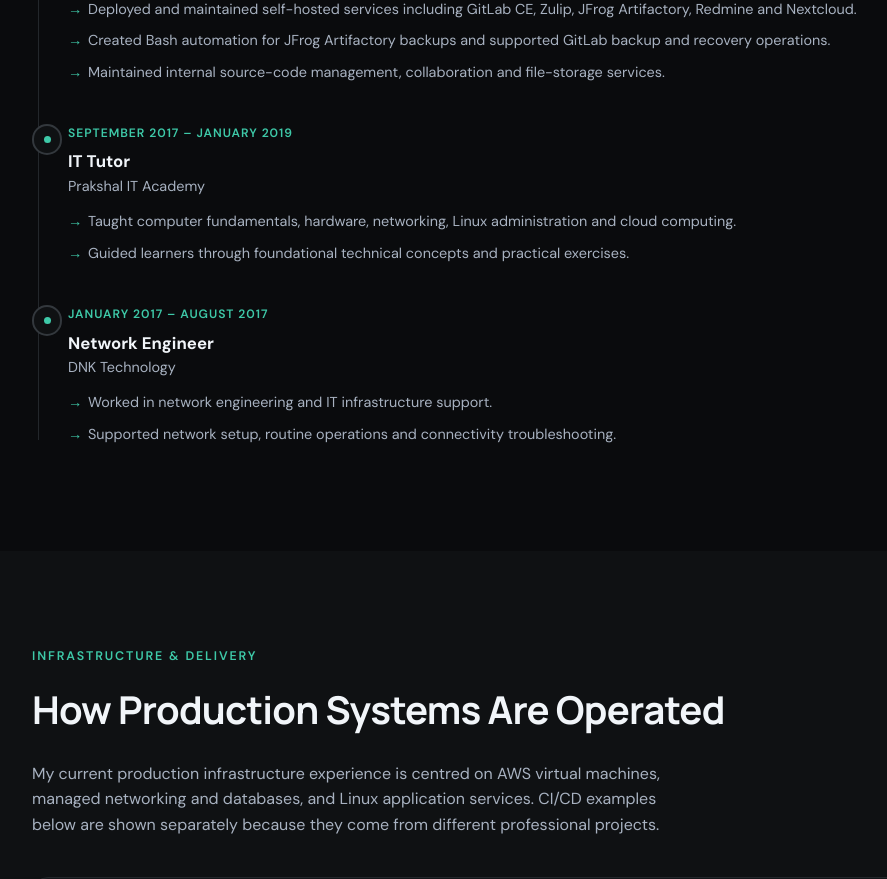
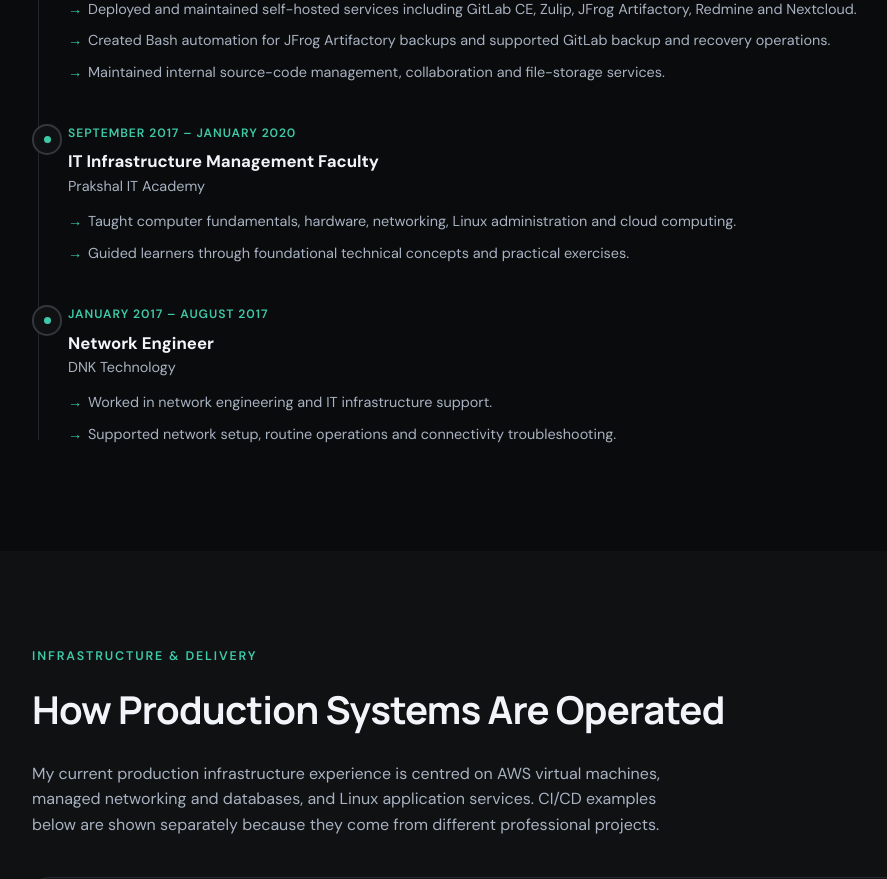
Before and after one commit to jenidevops30/portfolio, a React (Vite) app in the folder frontend/: page / in a window 1280 px wide. Shown: the part 3060-3939 px from the top of the page, without its empty margins (18-905 px from the left). Built offline with nearby package versions, Linux system fonts and the light colour scheme.

Commit message:
Correct Prakshal IT Academy dates to September 2017–January 2020

```diff
--- a/frontend/src/data/experienceData.js
+++ b/frontend/src/data/experienceData.js
@@ -48,9 +48,9 @@ export const experience = [
     ]
   },
   {
-    role: "IT Tutor",
+    role: "IT Infrastructure Management Faculty",
     company: "Prakshal IT Academy",
-    date_range: "SEPTEMBER 2017 – JANUARY 2019",
+    date_range: "SEPTEMBER 2017 – JANUARY 2020",
     description: [
       "Taught computer fundamentals, hardware, networking, Linux administration and cloud computing.",
       "Guided learners through foundational technical concepts and practical exercises."
```
